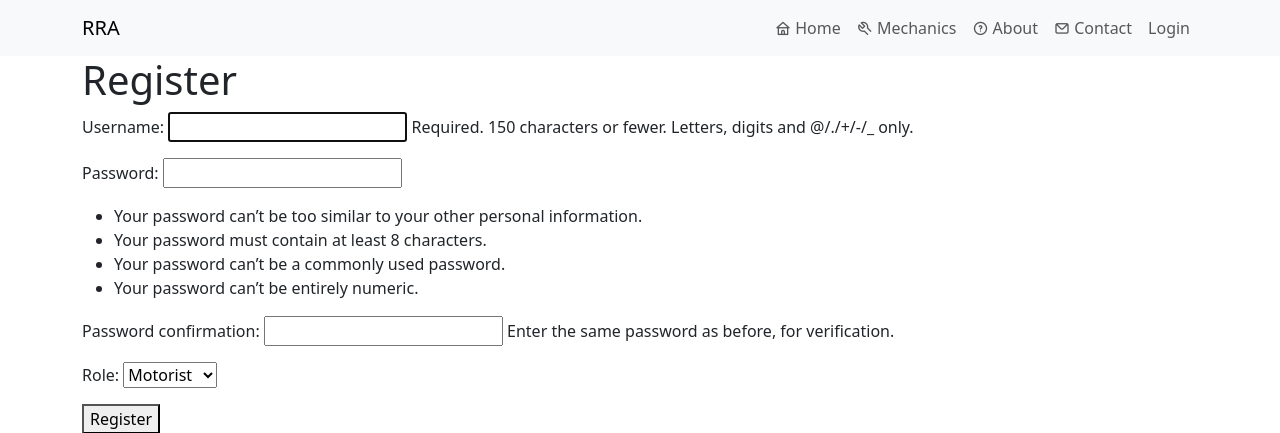
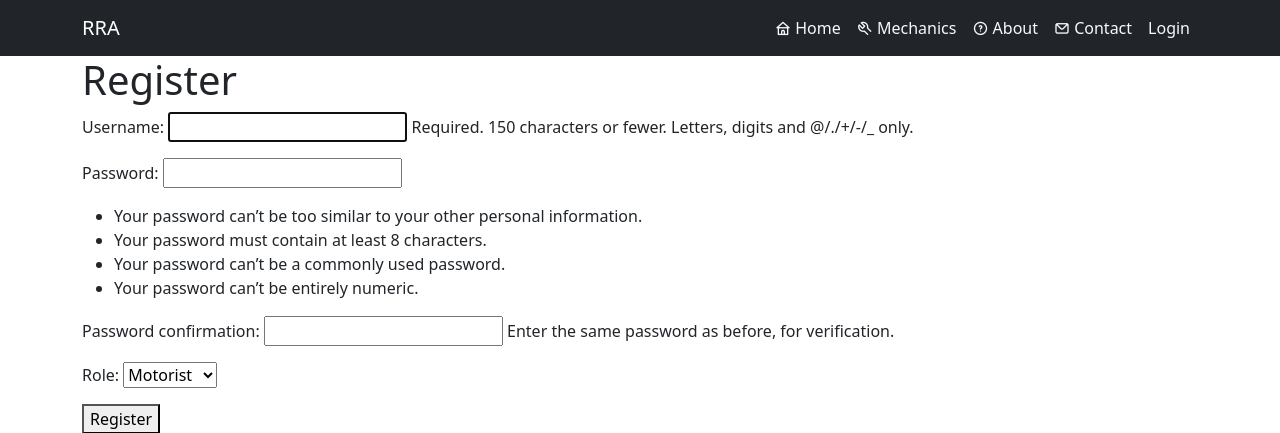
Before and after one commit to ksigei/rescue_roadside_assistance, a Django app: page /accounts/register/ in a window 1280 px wide. Shown: the top 433 px of the page. Run offline with Django 5.2, Linux system fonts and the light colour scheme; tables that the repository leaves empty hold one stand-in row (values such as "Sample post").

Commit message:
models views temps

```diff
--- a/frontend/templates/base.html
+++ b/frontend/templates/base.html
@@ -1,6 +1,7 @@
 {% load static %}
 <!DOCTYPE html>
 <html lang="en">
+
 <head>
     <meta charset="UTF-8">
     <meta name="viewport" content="width=device-width, initial-scale=1.0">
@@ -18,9 +19,10 @@
     <link rel="stylesheet" href="https://unpkg.com/leaflet/dist/leaflet.css" />
     <script src="https://unpkg.com/leaflet/dist/leaflet.js"></script>
 </head>
+
 <body>
     <!-- Navbar -->
-    <nav class="navbar navbar-expand-lg navbar-light bg-light">
+    <nav class="navbar navbar-expand-lg navbar-dark bg-dark">
         <div class="container">
             <a class="navbar-brand" href="#">RRA</a>
             <button class="navbar-toggler" type="button" data-bs-toggle="collapse" data-bs-target="#navbarNav"
@@ -28,55 +30,58 @@
                 <span class="navbar-toggler-icon"></span>
             </button>
             <div class="collapse navbar-collapse" id="navbarNav">
-                <ul class="navbar-nav ms-auto">
+                <ul class="navbar-nav ms-auto ">
                     <li class="nav-item">
-                        <a class="nav-link" href="/">
+                        <a class="nav-link text-light" href="/">
                             <i class="uil uil-home"></i>
                             Home</a>
                     </li>
                     <li class="nav-item">
-                        <a class="nav-link" href="{% url 'mechanic_list' %}">
+                        <a class="nav-link text-light" href="{% url 'mechanic_list' %}">
                             <i class="uil uil-wrench"></i>
                             Mechanics</a>
                     </li>
                     <li class="nav-item">
-                        <a class="nav-link" href="#">
+                        <a class="nav-link text-light" href="#">
                             <i class="uil uil-question-circle"></i>
                             About</a>
                     </li>
                     <li class="nav-item">
-                        <a class="nav-link" href="#">
+                        <a class="nav-link text-light" href="#">
                             <i class="uil uil-envelope"></i>
                             Contact</a>
                     </li>
+                    {% if user.is_authenticated %}
                     <li class="nav-item">
-                        {% if user.is_authenticated %}
-                            <a class="nav-link" href="#">
+
+                        <a class="nav-link text-light" href="#">
                             <i class="uil uil-lock-alt"></i>
                             Logout</a>
+                    </li>
                     {% if user.is_superuser %}
-                                <a class="nav-link" href="#">Admin</a>
+                    <li class="nav-item">
+
+                        <a class="nav-link text-light" href="/admin">Admin</a>
+                    </li>
                     {% endif %}
                     {% if mechanic %}
-                                  <a class="nav-link" href="{% url 'mechanic_dashboard' %}">
+                    <a class="nav-link text-light" href="{% url 'mechanic_dashboard' %}">
                         <i class="uil uil-dashboard"></i>
                         Dashboard</a>
-                                  <a class="nav-link" href="{% url 'mechanic_profile' mechanic.id %}">
+                    <a class="nav-link text-light" href="{% url 'mechanic_profile' mechanic.id %}">
                         Mechanic, {{ user.username }}
                     </a>
-
                     {% endif %}
                     {% if motorist %}
-                                <a class="nav-link" href="{% url 'motorist_dashboard' %}">
+                    <a class="nav-link text-light" href="{% url 'motorist_dashboard' %}">
                         <i class="uil uil-dashboard"></i>
                         Dashboard</a>
-                                <a class="nav-link" href="{% url 'motorist_profile' motorist.id %}">
+                    <a class="nav-link text-light" href="{% url 'motorist_profile' motorist.id %}">
                         Motorist, {{ user.username }}
                     </a>
                     {% endif %}
-
                     {% else %}
-                            <a class="nav-link" href="{% url 'login' %}">Login</a>
+                    <a class="nav-link text-light" href="{% url 'login' %}">Login</a>
                     {% endif %}
                     </li>
                 </ul>
@@ -93,4 +98,5 @@
     <!-- Bootstrap 5 JavaScript bundle (Popper.js + Bootstrap JS) -->
     <script src="https://cdn.jsdelivr.net/npm/bootstrap@5.3.0-alpha1/dist/js/bootstrap.bundle.min.js"></script>
 </body>
+
 </html>
```
Also changed, not shown: frontend/templates/home.html (+4 -3 lines), frontend/templates/profile/motorist_profile.html (+38 -0 lines). Lines whose indentation alone changed are shown as unchanged.
